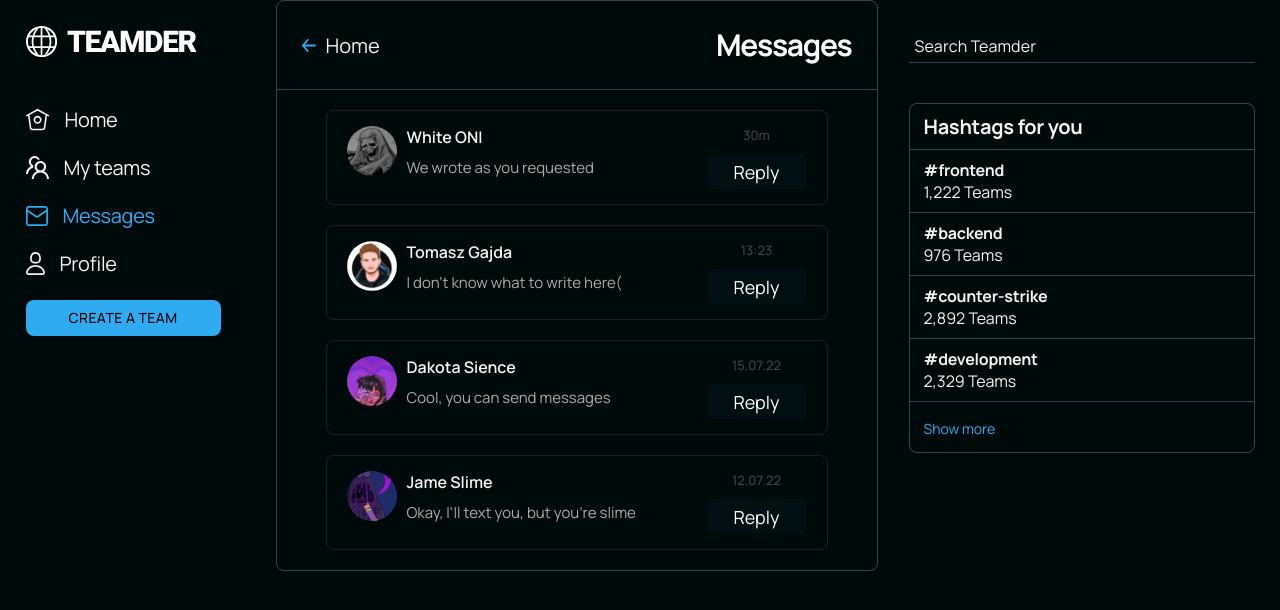
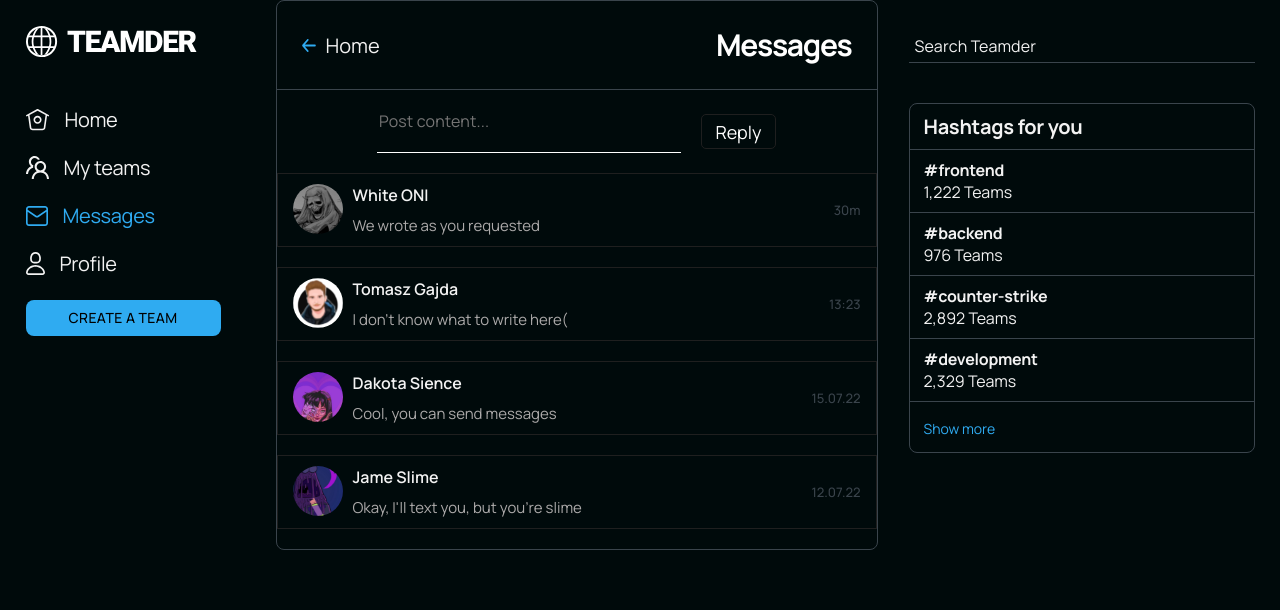
Before and after one commit to JustSeme/teamder, a React (Create React App) app: page /messages in a window 1280 px wide. Shown: the top 610 px of the page. Built offline with nearby package versions, Linux system fonts and the light colour scheme.

Commit message:
refactor: изменена страница сообщений

```diff
--- a/src/components/Messages/Message/Message.jsx
+++ b/src/components/Messages/Message/Message.jsx
@@ -1,4 +1,5 @@
 import { React, useState } from "react";
+import { Link } from "react-router-dom";
 import "../Messages.css";
 
 function Message(props) {
@@ -14,7 +15,6 @@ function Message(props) {
         </div>
         <div className="message__wrap_time">
           <p className="message__time">{props.time}</p>
-          <button className="message__button">Reply</button>
         </div>
       </div>
     </div>
--- a/src/components/Messages/Messages.css
+++ b/src/components/Messages/Messages.css
@@ -50,19 +50,13 @@
 
 .message__container {
     border: 1px solid #1F1F1F;
-    width: 500px;
     margin: 20px auto;
-    border-radius: 8px;
     display: flex;
     justify-content: space-between;
 }
 
-.message__container:hover {
-    cursor: pointer;
-}
-
 .message__wrap {
-    padding: 15px 20px 15px 20px;
+    padding: 10px 15px 10px 15px;
     display: flex;
 }
 
@@ -100,7 +94,7 @@
     display: flex;
     align-items: center;
     color: #3A444C;
-    margin: 0 0 10px 0;
+    margin: 0;
 }
 
 .message__wrap_time {
@@ -108,7 +102,7 @@
     flex-direction: column;
     justify-content: center;
     align-items: center;
-    padding: 15px 20px 15px 0;
+    padding: 10px 15px 10px 0;
 }
 
 .message__button {
@@ -130,3 +124,55 @@
     background-color: #002F34;
     transition: linear 0.2s;
 }
+
+.message__link {
+    text-decoration: none;
+}
+
+.messages__input {
+    background-color: #000A0B;
+    border-bottom: 1px solid #FFFFFF;
+    border-right: none;
+    border-left: none;
+    border-top: none;
+    font-style: normal;
+    font-weight: 400;
+    font-size: 16px;
+    line-height: 19px;
+    display: flex;
+    align-items: center;
+    letter-spacing: 0.15px;
+    color: rgba(255, 255, 255, 0.5);
+    width: 300px;
+    height: 60px;
+    outline: none;
+    text-align: start;
+}
+
+.messages__button {
+    width: 75px;
+    height: 35px;
+    color: #FFF;
+    background-color: #000A0B;
+    cursor: pointer;
+    border: none;
+    font-style: normal;
+    font-weight: normal;
+    font-size: 18px;
+    line-height: 22px;
+    text-align: center;
+    border-radius: 5px;
+    border: 1px solid #1F1F1F;
+    margin: 20px 0 0 20px;
+}
+
+.messages__button:hover {
+    background-color: #2FABF1;
+    transition: linear 0.3s;
+    color: #000000;
+}
+
+.messages__wrapper {
+    display: flex;
+    justify-content: center;
+}
--- a/src/components/Messages/Messages.jsx
+++ b/src/components/Messages/Messages.jsx
@@ -8,19 +8,6 @@ import MessagePost from "./Message/MessagePost/MessagePost";
 import logo from "../../images/profile_logo.svg";
 
 function Messages(props) {
-  const [event, setEvent] = useState("CurrentEvent");
-
-  const handleCurrentEventClick = () => {
-    setEvent("CurrentEvent");
-  };
-
-  const handleCompletedEventClick = () => {
-    setEvent("CompletedEvent");
-  };
-
-  const activeColorEvent = "home__button_active";
-
-  const inactiveColorEvent = "home__button";
 
   return (
     <div className="messages">
@@ -42,6 +29,18 @@ function Messages(props) {
           </Link>
           <p className="messages__title">Messages</p>
         </div>
+        <div className="messages__wrapper">
+          <input
+            className="messages__input"
+            minLength={2}
+            maxLength={400}
+            placeholder="Post content..."
+            // cols={5}
+            // ref={newPostElement}
+            // onChange={onPostChange}
+          />
+          <button className="messages__button">Reply</button>
+        </div>
         <MessagePost messagePost={props.messagePost} />
       </div>
       <Hashtags />
--- a/src/redux/state.js
+++ b/src/redux/state.js
@@ -8,18 +8,6 @@ let store = {
   _state: {
     profilePage: {
       profilePosts: [
-        {
-          avatar: logo4,
-          name: "White ONI",
-          login: "@whiteoni",
-          message: "I want to see more in your application ONI",
-        },
-        {
-          avatar: logo,
-          name: "Tomasz Gajda",
-          login: "@nerooc",
-          message: "I like the idea",
-        },
         {
           avatar: logo1,
           name: "Dakota Sience",
```
Also changed, not shown: src/App.jsx (+2 -21 lines).
